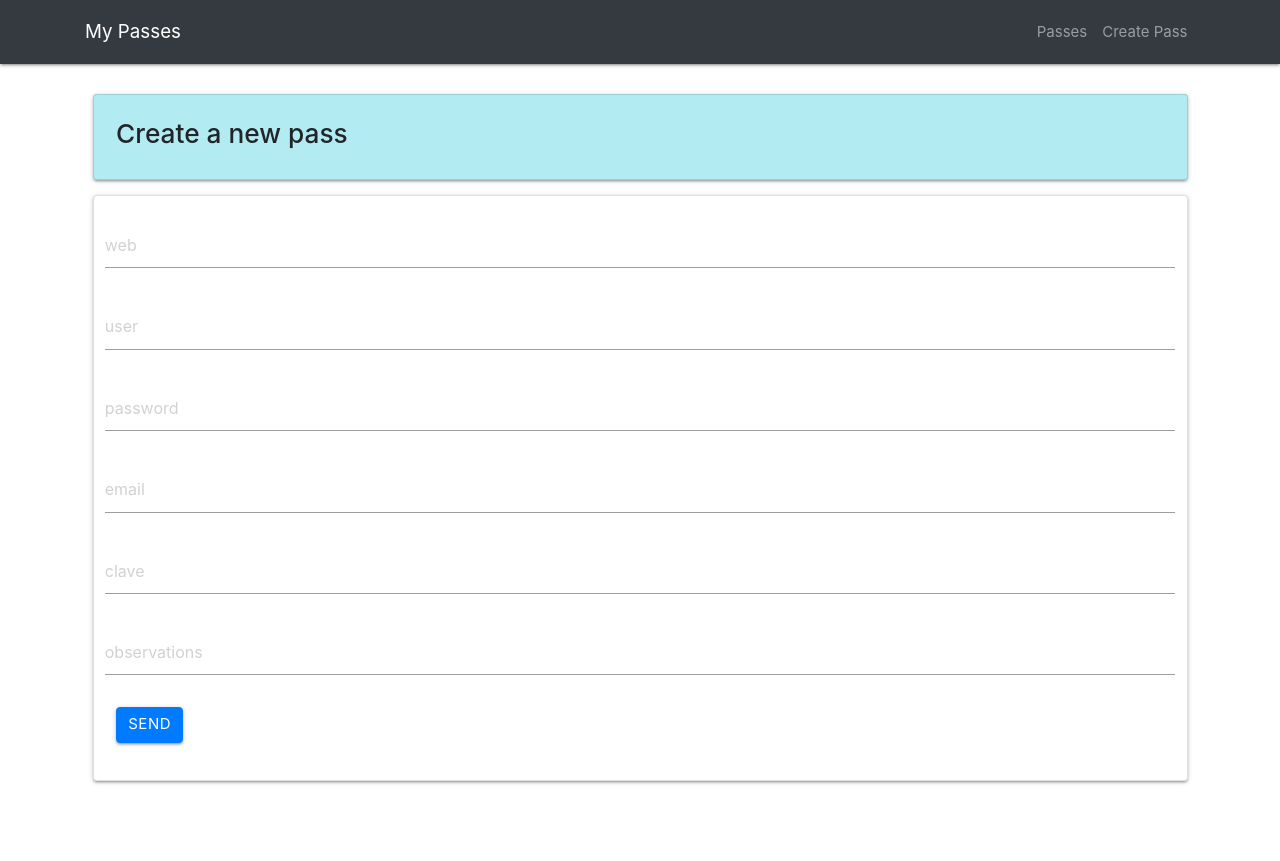
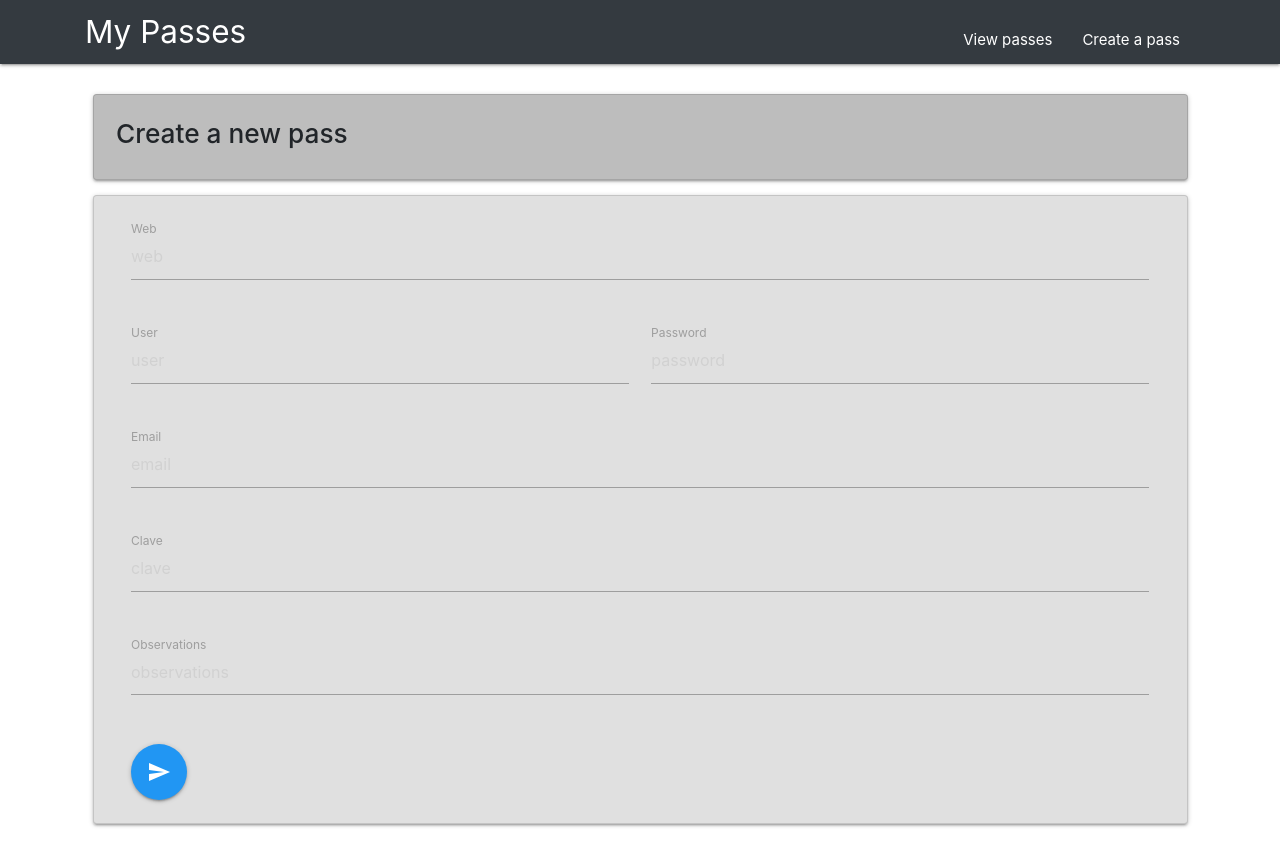
Before and after one commit to grinmor2018/passesheroku, a React app: page /edit/1 in a window 1280 px wide. Before the commit the page ends 819 px from the top, so only its background shows below. Built offline with nearby package versions, Linux system fonts and the light colour scheme; no server answers.

Commit message:
interface mejorado

```diff
--- a/app/App.js
+++ b/app/App.js
@@ -4,6 +4,7 @@ import {BrowserRouter as Router , Route } from 'react-router-dom';
 import Navigation from './components/Navigation';
 import PassesList from './components/PassesList';
 import CreatePass from './components/CreatePass';
+import ShowPass from './components/ShowPass';
 
 class App extends Component {
   render(){
@@ -13,6 +14,7 @@ class App extends Component {
         <Route path="/" exact component={PassesList} />
         <Route path="/edit/:id" component={CreatePass} />
         <Route path="/createPass" component={CreatePass} />
+        <Route path="/showPass" component={ShowPass} />
       </Router>
     );
   }
--- /dev/null
+++ b/app/app.css
@@ -0,0 +1,3 @@
+body {
+    background-color: lightblue;
+  }
--- a/app/components/CreatePass.js
+++ b/app/components/CreatePass.js
@@ -1,18 +1,18 @@
-import React, { Component } from 'react';
-import axios from 'axios';
+import React, { Component } from "react";
+import axios from "axios";
 
 export default class CreatePass extends Component {
   constructor() {
     super();
     this.state = {
-      web: '',
-      user: '',
-      password: '',
-      email: '',
-      clave: '',
-      observations: '',
+      web: "",
+      user: "",
+      password: "",
+      email: "",
+      clave: "",
+      observations: "",
       passes: [],
-      _id: '',
+      _id: "",
       editing: false,
     };
     this.addPass = this.addPass.bind(this);
@@ -81,42 +81,54 @@ export default class CreatePass extends Component {
   render() {
     return (
       <div className="container p-4">
-        <div className="card cyan lighten-4 p-4">
+        <div className="card grey lighten-1 p-4">
           <h3>Create a new pass</h3>
           {/*Comments*/}
         </div>
 
-        <div className="card p-4">
-          <form className="form-group" onSubmit={this.addPass}>
-            <div className="row p-1">
+        <div className="card grey lighten-2 p-4">
+          <form className="col 12" onSubmit={this.addPass}>
+            <div className="row">
+              <div class="input-field col s12">
                 <input
+                  className="autocomplete"
                   name="web"
                   onChange={this.handleChange}
                   type="text"
                   placeholder="web"
                   value={this.state.web}
                 ></input>
+                <label for="web">Web</label>
+              </div>
             </div>
 
-            <div className="row p-1">
+            <div className="row">
+              <div class="input-field col s6">
                 <input
+                  className="autocomplete"
                   name="user"
                   onChange={this.handleChange}
                   type="text"
                   placeholder="user"
                   value={this.state.user}
                 ></input>
+                <label for="user">User</label>
               </div>
-            <div className="row p-1">
+
+              <div className="input-field col s6">
                 <input
+                  className="autocomplete"
                   name="password"
                   onChange={this.handleChange}
                   type="text"
                   placeholder="password"
                   value={this.state.password}
                 ></input>
+                <label for="password">Password</label>
               </div>
-            <div className="row p-1">
+            </div>
+            <div className="row">
+              <div class="input-field col s12">
                 <input
                   name="email"
                   onChange={this.handleChange}
@@ -124,8 +136,11 @@ export default class CreatePass extends Component {
                   placeholder="email"
                   value={this.state.email}
                 ></input>
+                <label for="email">Email</label>
               </div>
-            <div className="row p-1">
+            </div>
+            <div className="row">
+              <div class="input-field col s12">
                 <input
                   name="clave"
                   onChange={this.handleChange}
@@ -133,8 +148,11 @@ export default class CreatePass extends Component {
                   placeholder="clave"
                   value={this.state.clave}
                 ></input>
+                <label for="clave">Clave</label>
               </div>
-            <div className="row p-1">
+            </div>
+            <div className="row">
+              <div class="input-field col s12">
                 <textarea
                   name="observations"
                   onChange={this.handleChange}
@@ -142,10 +160,12 @@ export default class CreatePass extends Component {
                   placeholder="observations"
                   value={this.state.observations}
                 ></textarea>
+                <label for="observations">Observations</label>
               </div>
-            <button type="submit" className="btn btn-primary">
-              Send
-            </button>
+            </div>
+            <a onClick={this.addPass} className="btn-floating btn-large waves-effect waves-light blue">
+              <i className="material-icons">send</i>
+            </a>
           </form>
         </div>
       </div>
--- a/app/components/Navigation.js
+++ b/app/components/Navigation.js
@@ -4,38 +4,27 @@ import { Link } from "react-router-dom";
 export default class Navigation extends Component {
   render() {
     return (
-      <nav className="navbar navbar-expand-lg navbar-dark bg-dark">
+      <nav className="nav-wrapper bg-dark">
         <div className="container">
-          <Link className="navbar-brand" to="/">
+          <div className="nav-wrapper bg-dark">
+            <Link className="brand-logo" to="/">
               My Passes
             </Link>
+          </div>
 
-          <button
-            className="navbar-toggler"
-            type="button"
-            data-toggle="collapse"
-            data-target="#navbarSupportedContent"
-            aria-controls="navbarSupportedContent"
-            aria-expanded="false"
-            aria-label="Toggle navigation"
-          >
-            <span className="navbar-toggler-icon"></span>
-          </button>
-
-          <div className="collapse navbar-collapse" id="navbarSupportedContent">
-            <ul className="navbar-nav ml-auto">
+          <ul id="nav-mobile" className="right hide-on-med-and-down">
             <li className="nav-item">
               <Link className="nav-link" to="/">
-                  Passes
+                View passes
               </Link>
             </li>
+
             <li className="nav-item">
               <Link className="nav-link" to="/CreatePass">
-                  Create Pass
+                Create a pass
               </Link>
             </li>
           </ul>
-          </div>
         </div>
       </nav>
     );
--- a/app/components/PassesList.js
+++ b/app/components/PassesList.js
@@ -1,6 +1,8 @@
 import React, { Component } from "react";
 import axios from "axios";
 import { Link } from "react-router-dom";
+
+import showPass from "./ShowPass";
 
 export default class PassesList extends Component {
   constructor() {
@@ -10,6 +12,7 @@ export default class PassesList extends Component {
       filterText: "",
     };
     this.filterUpdate = this.filterUpdate.bind(this);
+    this.showPass = this.showPass.bind(this);
   }
 
   componentDidMount() {
@@ -21,22 +24,26 @@ export default class PassesList extends Component {
     this.setState({ passes: res.data });
   }
 
-  async deletePass (id) {
+  async deletePass(id) {
     console.log(id);
     await axios.delete("http://localhost:4000/api/functions/" + id);
     this.getPasses();
-  };
+  }
 
-  filterUpdate (e) {
+  filterUpdate(e) {
     this.setState({
       filterText: e.target.value,
     });
-  };
+  }
+
+  show(pass){
+    this.showPass(pass);
+  }
 
   render() {
     return (
       <div className="container p-4">
-        <div className="card cyan lighten-4 p-4">
+        <div className="card grey lighten-1 p-4">
           <h3>Passes list</h3>
           <form className="form-inline my-2 my-lg-0">
             <input
@@ -49,8 +56,8 @@ export default class PassesList extends Component {
           </form>
         </div>
 
-        <div className="col-md-12">
-          <table className="table table-sm table-bordered table-hover">
+        <div className="card grey lighten-2 p-4">
+          <table className="table centered table-sm table-bordered table-hover">
             <thead>
               <tr>
                 <th scope="col">Web</th>
@@ -72,7 +79,7 @@ export default class PassesList extends Component {
                 })
                 .map((pass) => {
                   return (
-                    <tr key={pass._id}>
+                    <tr key={pass._id} onDoubleClick={() => this.show(pass)}>
                       <td>{pass.web}</td>
                       <td>{pass.user}</td>
                       <td>{pass.password}</td>
@@ -80,18 +87,18 @@ export default class PassesList extends Component {
                       <td>{pass.clave}</td>
                       <td>{pass.observations}</td>
                       <td>
-                        <Link
-                          className="btn btn-success"
-                          to={"/edit/" + pass._id}
-                        >
-                          <i className="material-icons">edit</i>
+                        <Link to={"/edit/" + pass._id}>
+                          <a class="btn-floating btn-small waves-effect waves-light green">
+                            <i className="material-icons">edit</i>
+                          </a>
                         </Link>
-                        <button
-                          className="btn btn-danger"
+
+                        <a
+                          className="btn-floating btn-small waves-effect waves-light red"
                           onClick={() => this.deletePass(pass._id)}
                         >
                           <i className="material-icons">delete</i>
-                        </button>
+                        </a>
                       </td>
                     </tr>
                   );
--- /dev/null
+++ b/app/components/ShowPass.js
@@ -0,0 +1,52 @@
+import React, { Component } from "react";
+
+export default class ShowPass extends Component {
+  constructor() {
+    super();
+    this.state = {
+      web: this.props.web,
+      user: this.props.user,
+      password: this.props.password,
+      email: this.props.email,
+      clave: this.props.clave,
+      observations: this.props.observations,
+      _id: this.props._id,
+    };
+  }
+
+  render() {
+    return (
+      <div className="container p-4">
+        <div className="card grey lighten-1 p-4">
+          <h3>Show a pass</h3>
+          {/*Comments*/}
+        </div>
+
+        <div className="card grey lighten-2 p-4">
+          <table className="table centered table-large table-bordered table-hover">
+            <thead>
+              <tr>
+                <th scope="col">Web</th>
+                <th scope="col">User</th>
+                <th scope="col">this.stateword</th>
+                <th scope="col">Email</th>
+                <th scope="col">Claves</th>
+                <th scope="col">Observations</th>
+              </tr>
+            </thead>
+            <tbody>
+              <tr key={this.state._id}>
+                <td>{this.state.web}</td>
+                <td>{this.state.user}</td>
+                <td>{this.state.password}</td>
+                <td>{this.state.email}</td>
+                <td>{this.state.clave}</td>
+                <td>{this.state.observations}</td>
+              </tr>
+            </tbody>
+          </table>
+        </div>
+      </div>
+    );
+  }
+}
--- a/webpack.config.js
+++ b/webpack.config.js
@@ -10,7 +10,11 @@ module.exports = {
                 use: 'babel-loader',
                 test: /\.js$/ ,
                 exclude: /node_modules/
-            }
+            },
+            {
+                test: /\.css$/i,
+                use: 'css-loader'
+              }
         ]
     }
 };
```
Also changed, not shown: public/bundle.js. Lines whose indentation alone changed are shown as unchanged.
